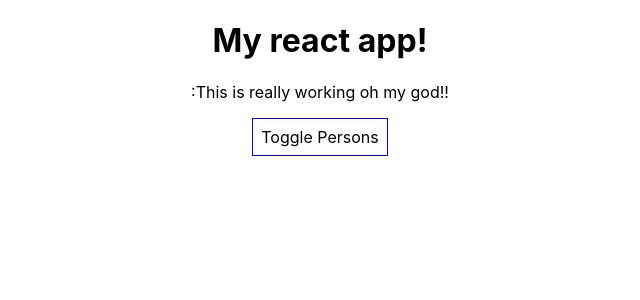
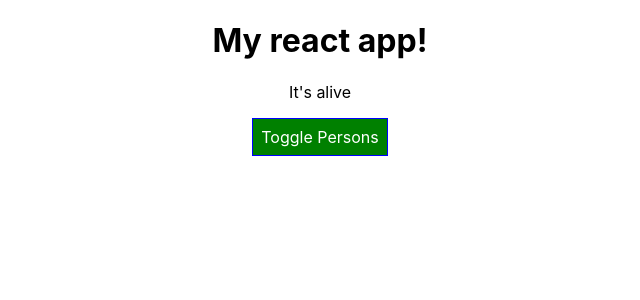
Before and after one commit to Mayankho/React-Practice, a React (Create React App) app in the folder burger-builder/: page / in a window 1280 px wide. Shown: the top 300 px of the page, without its empty margins (320-960 px from the left). Built offline with nearby package versions, Linux system fonts and the light colour scheme.

Commit message:
Implementing dynamic styles

```diff
--- a/burger-builder/src/App.css
+++ b/burger-builder/src/App.css
@@ -1,3 +1,12 @@
 .App {
   text-align: center;
 }
+
+
+.red{
+  color: red;
+};
+
+.bold {
+  font-weight: bold;
+}
--- a/burger-builder/src/App.js
+++ b/burger-builder/src/App.js
@@ -12,14 +12,22 @@
 
     showPersons: false
   }
+  nameChangedHandler = (event, id) => {
+    const personIndex = this.state.persons.findIndex(p => {
+      return p.id === id
+    });
 
-  nameChangedHandler = (event, id) => {
+    const person = {...this.state.persons[personIndex]};
+
+    person.name= event.target.value
+
+    const persons = [...this.state.persons];
+    persons[personIndex] = person;
+    // const person = Object.assign({}, this.state.persons[PersonIndex])
+
+
     this.setState({
-      persons: [
-        {name: 'Maxy', age: 28 },
-        {name: event.target.value, age: 22 },
-        {name: 'Stephiepoo', age: 29 }
-      ]
+      persons: persons
     })
 
   }
@@ -48,7 +56,8 @@
   render() {
 
     const style = {
-      backgroundColor: 'white',
+      backgroundColor: 'green',
+      color: 'white' ,
       font: 'inherit',
       border: '1px solid blue',
       padding: '8px',
@@ -58,6 +67,8 @@
     }
 
     let persons = null;
+
+    //If this is true then you will be ap=ble to see yor people
 
     if (this.state.showPersons){
       persons =(
@@ -72,16 +83,23 @@
              />
           })}
       </div>
-
       );
+      style.backgroundColor = 'red'; // this comes after you conditional so that is its true it  will be red
+    }
+    let classes = [];
+    if (this.state.persons.length <= 2) {
+      classes.push('red'); //Classes = ["red"]
+    }
+    if (this.state.persons.length <= 1 ){
+      classes.push('bold') // Classes = ['red', 'bold']
     }
 
-
-
     return (
+      // Treat this as javascript this  is just an array, treat like an array
+      //
       <div className="App">
         <h1>My react app!</h1>
-        <p>:This is really working oh my god!!</p>
+        <p className = {classes.join(' ')}> It's alive</p>
         <button
           onClick={this.togglePersonHandler}
           style={style}
```
